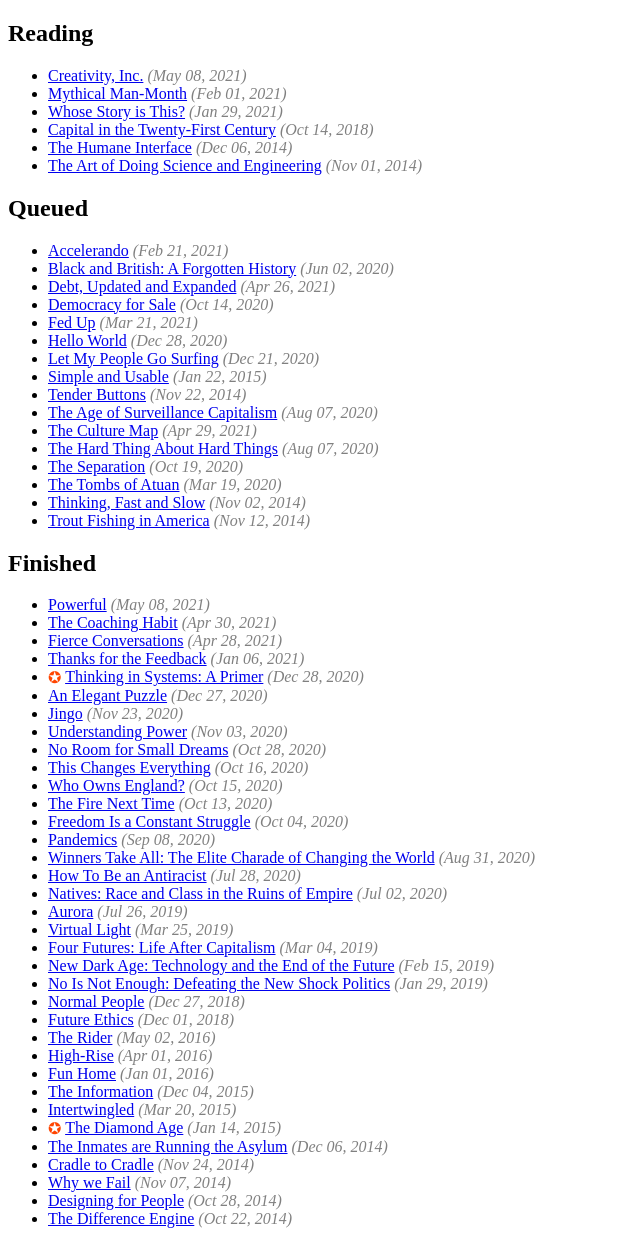
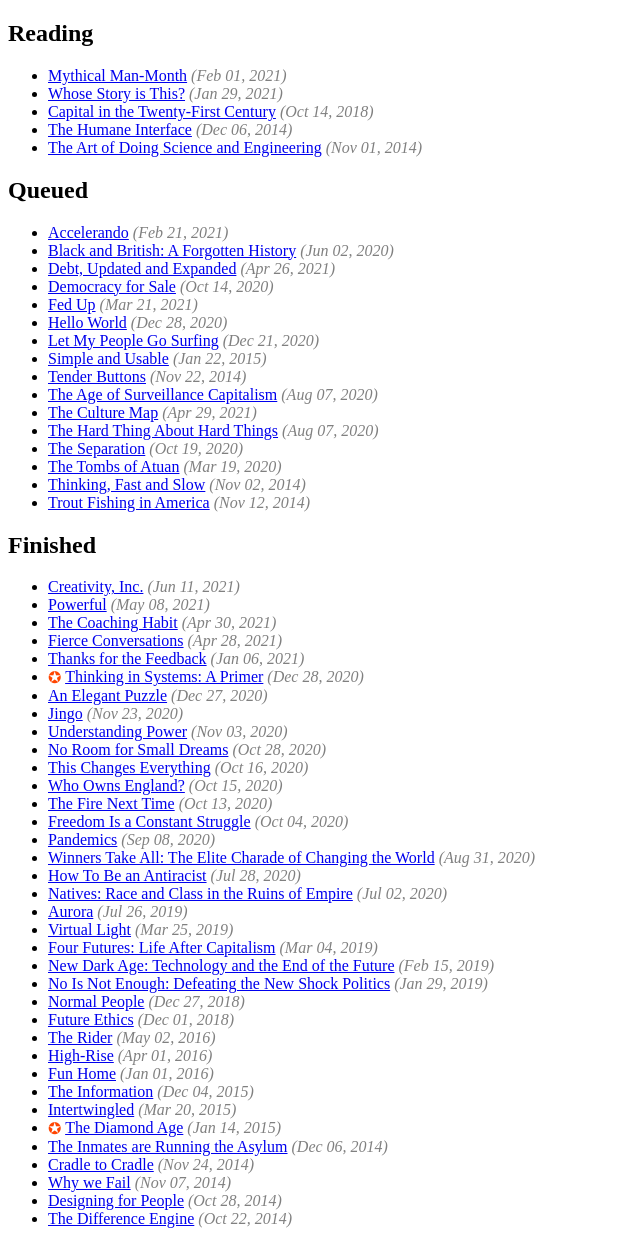
Before and after one commit to aron/books.aroncarroll.com, a Jekyll site: the page built from index.html, in a window 1280 px wide. Shown: the whole page, without its empty margins (0-640 px from the left). Built offline with Jekyll 4.4.1, drawn with Linux system fonts in a browser that asks for light colours.

Commit message:
Finished Creativity Inc.

```diff
--- a/_data/books.yml
+++ b/_data/books.yml
@@ -6,9 +6,10 @@
   url: https://goodreads.com/book/isbn/1448126282
   isbn: "1448126282"
   type: kindle
-  state: started
+  state: finished
   queued_at: 2021-05-08
   started_at: 2021-05-08
+  finished_at: 2021-06-11
 - title: The Separation
   authors:
   - Christopher Priest
```
